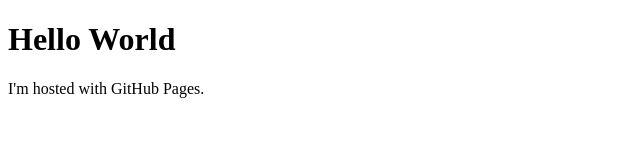
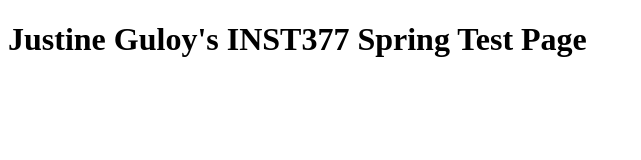
Before and after one commit to jcgg98/jcgg98.github.io, a plain HTML site: page index.html in a window 1280 px wide. Shown: the whole page, without its empty margins (0-641 px from the left). Drawn offline with Linux system fonts and the light colour scheme.

Commit message:
Update index.html

```diff
--- a/index.html
+++ b/index.html
@@ -1,7 +1,7 @@
 <!DOCTYPE html>
 <html>
 <body>
-<h1>Hello World</h1>
-<p>I'm hosted with GitHub Pages.</p>
+<h1>Justine Guloy's INST377 Spring Test Page</h1>
+<p></p>
 </body>
 </html>
```
